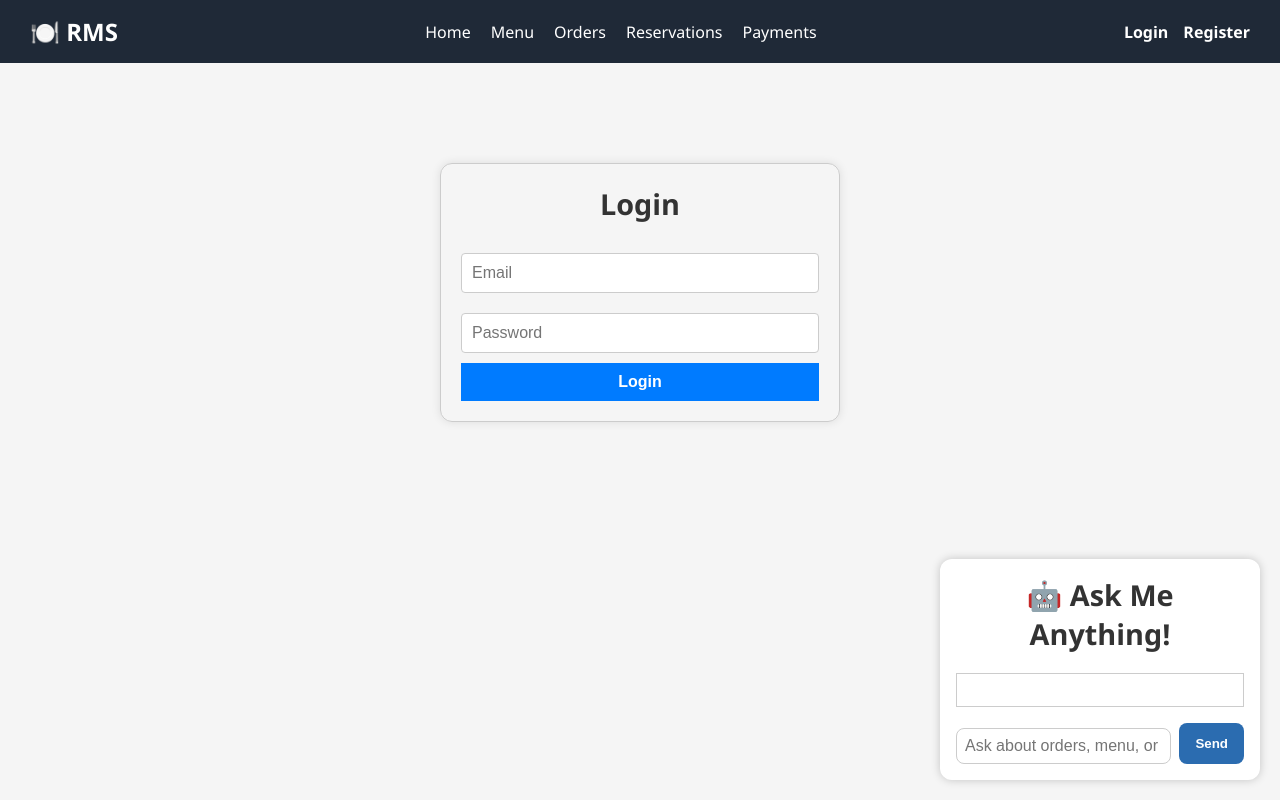
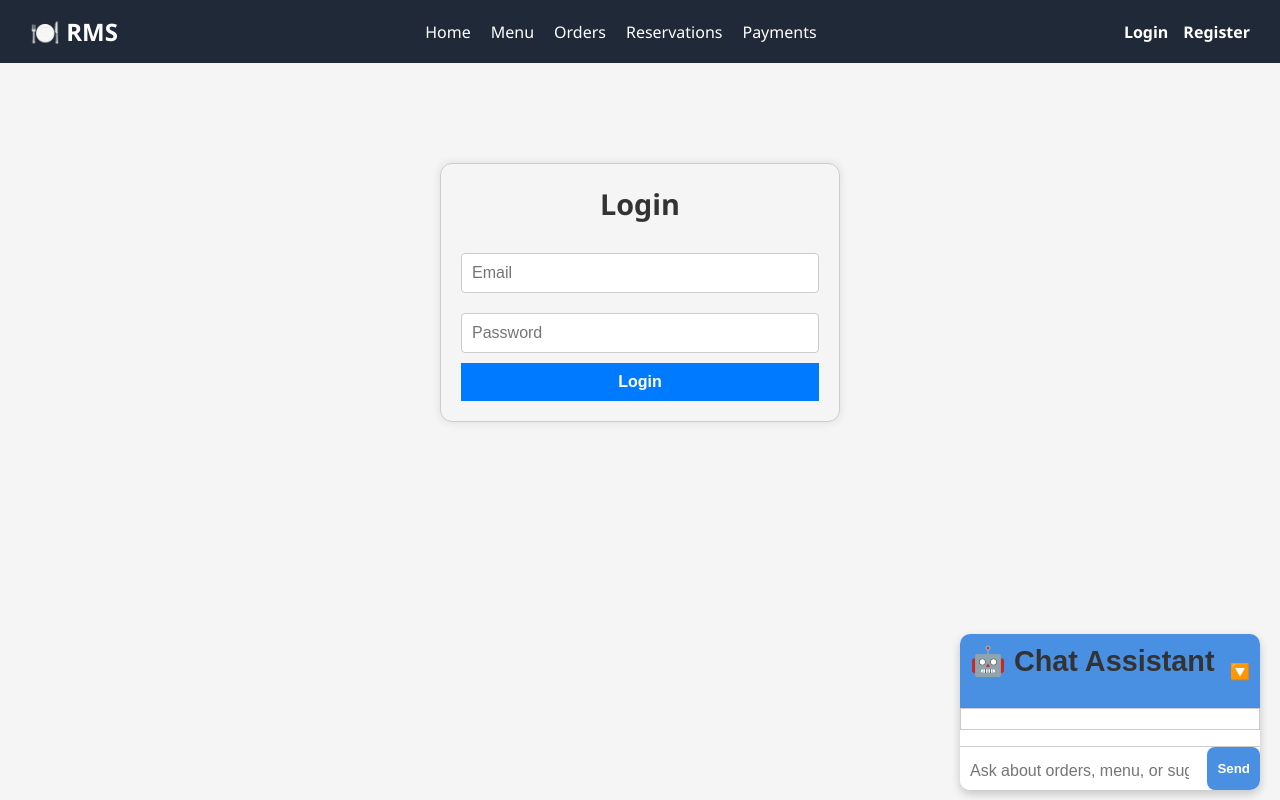
Before and after one commit to Akshaysubija/Restaurant-Management-System, a React (Create React App) app: page /login in a window 1280 px wide. Built offline with nearby package versions, Linux system fonts and the light colour scheme.

Commit message:
frontend completed

```diff
--- a/src/App.css
+++ b/src/App.css
@@ -813,3 +813,84 @@ button:disabled {
   background-color: #f44336;
   color: white;
 }
+
+
+
+
+
+
+
+/* Chatbot Styling */
+
+.chatbot-wrapper {
+  position: fixed;
+  bottom: 10px;
+  right: 20px;
+  width: 300px;
+  background-color: white;
+  border-radius: 10px;
+  box-shadow: 0 4px 10px rgba(0, 0, 0, 0.2);
+  overflow: hidden;
+  font-family: sans-serif;
+  z-index: 1000;
+}
+
+.chatbot-header {
+  background-color: #4a90e2;
+  color: white;
+  padding: 10px;
+  cursor: pointer;
+  display: flex;
+  justify-content: space-between;
+  align-items: center;
+}
+
+.minimize-button {
+  background: none;
+  border: none;
+  font-size: 16px;
+  color: white;
+  cursor: pointer;
+}
+
+.chat-log {
+  max-height: 250px;
+  overflow-y: auto;
+  padding: 10px;
+}
+
+.chat-message.user {
+  text-align: right;
+  margin: 5px;
+  background-color: #e0f7fa;
+  padding: 8px;
+  border-radius: 10px;
+}
+
+.chat-message.bot {
+  text-align: left;
+  margin: 5px;
+  background-color: #f1f1f1;
+  padding: 8px;
+  border-radius: 10px;
+}
+
+.chat-input {
+  display: flex;
+  border-top: 1px solid #ccc;
+}
+
+.chat-input input {
+  flex: 1;
+  border: none;
+  padding: 10px;
+  outline: none;
+}
+
+.chat-input button {
+  padding: 10px;
+  background-color: #4a90e2;
+  color: white;
+  border: none;
+  cursor: pointer;
+}
--- a/src/App.js
+++ b/src/App.js
@@ -10,7 +10,7 @@ import PaymentsPage from './components/PaymentsPage';
 import ReservationPage from './components/ReservationPage';
 import ProtectedRoute from './components/ProtectedRoute';
 import { ToastContainer } from 'react-toastify';
-import Chatbot from './components/Chatbot'; // 👈 Import Chatbot
+import Chatbot from './components/Chatbot';
 import 'react-toastify/dist/ReactToastify.css';
 
 
--- a/src/components/Chatbot.js
+++ b/src/components/Chatbot.js
@@ -1,3 +1,4 @@
+
 import React, { useState } from 'react';
 import axios from 'axios';
 import '../App.css';
@@ -5,11 +6,12 @@ import '../App.css';
 const Chatbot = () => {
   const [message, setMessage] = useState('');
   const [chatLog, setChatLog] = useState([]);
+  const [isMinimized, setIsMinimized] = useState(false);
 
   const handleSend = async () => {
     if (!message.trim()) return;
 
-    const userId = localStorage.getItem('userId'); // or get from auth context
+    const userId = localStorage.getItem('userId');
     const userMessage = { sender: 'user', text: message };
 
     setChatLog((prev) => [...prev, userMessage]);
@@ -38,8 +40,14 @@ const Chatbot = () => {
   };
 
   return (
-    <div className="chatbot-container">
-      <h2>🤖 Ask Me Anything!</h2>
+    <div className="chatbot-wrapper">
+      <div className="chatbot-header" onClick={() => setIsMinimized(!isMinimized)}>
+        <h2>🤖 Chat Assistant</h2>
+        <button className="minimize-button">{isMinimized ? '🔼' : '🔽'}</button>
+      </div>
+
+      {!isMinimized && (
+        <>
           <div className="chat-log">
             {chatLog.map((msg, idx) => (
               <div key={idx} className={`chat-message ${msg.sender}`}>
@@ -47,6 +55,7 @@ const Chatbot = () => {
               </div>
             ))}
           </div>
+
           <div className="chat-input">
             <input
               type="text"
@@ -57,6 +66,8 @@ const Chatbot = () => {
             />
             <button onClick={handleSend}>Send</button>
           </div>
+        </>
+      )}
     </div>
   );
 };
--- a/src/components/Home.js
+++ b/src/components/Home.js
@@ -9,7 +9,10 @@ const Home = () => {
 
   return (
     <div className="home-container">
-      <h1>🍴 Thalassery Restaurant</h1>
+      <h1>🍴 Thalassery Restaurant <hr>
+      </hr>
+        തലശ്ശേരി നാടൻ റെസ്റ്റോറന്റ്
+      </h1>
 
       {user ? (
         <div className="user-info">
```
Lines whose indentation alone changed are shown as unchanged.
